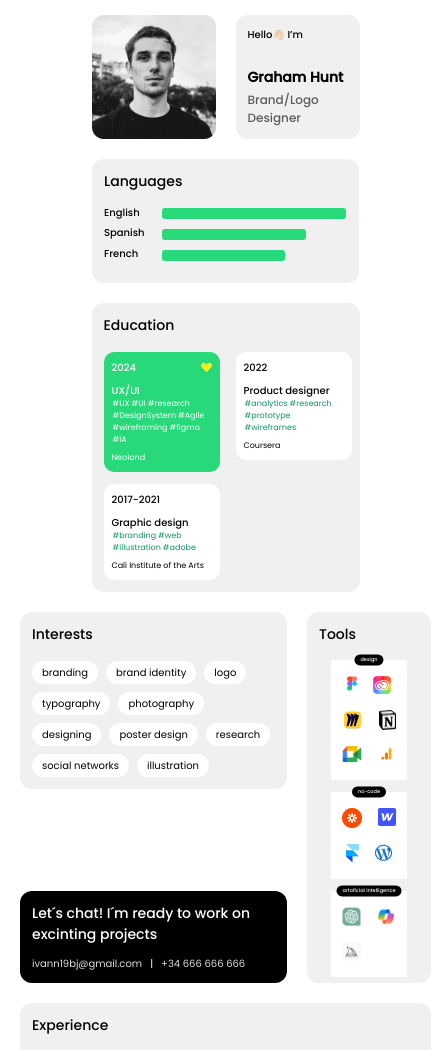
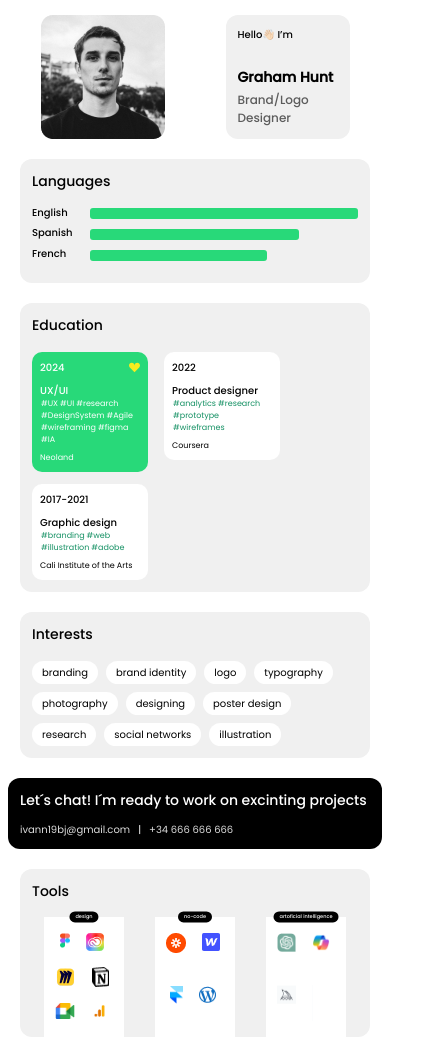
Before and after one commit to Kelwin27/front-end-entrance-exam, a website built with Vite: page index.html in a window 390 px wide. Shown: the top 1050 px of the page, 431 px wide, since content can reach past the window. Built offline with nearby package versions, Linux system fonts and the light colour scheme.

Commit message:
feat: add adaptive

```diff
--- a/css/style.css
+++ b/css/style.css
@@ -13,6 +13,12 @@
   flex-direction: row;
   flex-wrap: wrap;
   justify-content: center;
+  gap: 20px;
+}
+
+.profile {
+  display: flex;
+  flex-direction: row;
   gap: 20px;
 }
 
@@ -96,6 +102,7 @@
   display: flex;
   flex-direction: column;
   gap: 10px;
+  width: 100%;
 }
 
 .level {
@@ -104,18 +111,19 @@
   background-color: #28d979;
   animation: progress 2s ease-out forwards;
   border-radius: 3px;
+  width: var(--progress-value);
 }
 
 .english {
-  --progress-value: 184px;
+  --progress-value: 100%;
 }
 
 .spanish {
-  --progress-value: 144px;
+  --progress-value: 78%;
 }
 
 .french {
-  --progress-value: 123px;
+  --progress-value: 66%;
 }
 
 @keyframes progress {
@@ -135,7 +143,7 @@
   width: 248px;
 }
 
-.content {
+.educationBoxContent {
   display: flex;
   flex-direction: row;
   flex-wrap: wrap;
@@ -209,7 +217,7 @@
 .interestsBox {
   display: flex;
   flex-direction: column;
-  max-width: 243px;
+  width: 243px;
   gap: 16px;
 }
 
@@ -254,7 +262,6 @@
 
 .toolsBox {
   width: 100px;
-  height: 359px;
   display: flex;
   flex-direction: column;
   gap: 15px;
@@ -262,8 +269,9 @@
 }
 
 .tools {
-  width: 76px;
-  align-self: center;
+  min-width: 76px;
+  margin-left: 12px;
+  margin-right: 12px;
   display: flex;
   flex-direction: column;
   gap: 12px;
@@ -362,7 +370,7 @@
 }
 
 .experienceBox {
-  width: 387px;
+  max-width: 387px;
   padding: 12px;
   display: flex;
   flex-direction: column;
@@ -427,3 +435,71 @@
   list-style-type: '\2022';
   padding-left: 4px;
 }
+
+@media (max-width: 600px) {
+  .profile {
+    width: 100%;
+    max-width: 380px;
+    justify-content: space-around;
+  }
+
+  .lenguagesBox {
+    width: 100%;
+    max-width: 380px;
+  }
+
+  .listLenguages {
+    width: 100%;
+  }
+
+  .educationBox {
+    width: auto;
+  }
+
+  .interestsBox {
+    width: auto;
+    max-width: 379px;
+  }
+
+  .extraBox {
+    gap: 20px;
+    align-items: center;
+  }
+
+  .contact {
+    width: 100%;
+    max-width: 380px;
+  }
+
+  .toolsBox {
+    width: 100%;
+    max-width: 380px;
+  }
+
+  .tools {
+    flex-direction: row;
+    justify-content: space-between;
+  }
+
+  .toolsContent {
+    width: 58px;
+  }
+}
+
+@media (max-width: 355px) {
+  .toolsContent {
+    flex-direction: column;
+    align-items: center;
+    width: auto;
+  }
+}
+
+@media (max-width: 307px) {
+  .educationBoxContent {
+    justify-content: center;
+  }
+
+  .education {
+    width: 100%;
+  }
+}
--- a/index.html
+++ b/index.html
@@ -10,9 +10,10 @@
   </head>
   <body class="body">
     <main class="main">
-      <section class="profileImg">
+      <div class="profile">
+        <div class="profileImg">
           <img src="/profileImg.jpg" alt="user's photo" />
-      </section>
+        </div>
         <section class="box nameBox">
           <p class="greetingPhrase">Hello👋🏻 I’m</p>
           <div class="yourInfo">
@@ -20,6 +21,7 @@
             <p class="role">Brand/Logo Designer</p>
           </div>
         </section>
+      </div>
       <section class="box lenguagesBox">
         <h2 class="nameTitle">Languages</h2>
         <div class="listLenguages">
@@ -37,7 +39,7 @@
       </section>
       <section class="box educationBox">
         <h2 class="nameTitle">Education</h2>
-        <div class="content">
+        <div class="educationBoxContent">
           <div class="education favorite">
             <div class="topBar">
               <p class="topBarTitle">2024</p>
@@ -117,7 +119,7 @@
               >ivann19bj@gmail.com</a
             >
             <p>|</p>
-            <a class="link" href="tel:+34 666 666 666">+34 666 666 666</a>
+            <a class="link" href="tel:+34666666666">+34 666 666 666</a>
           </div>
         </div>
       </section>
```
Lines whose indentation alone changed are shown as unchanged.
